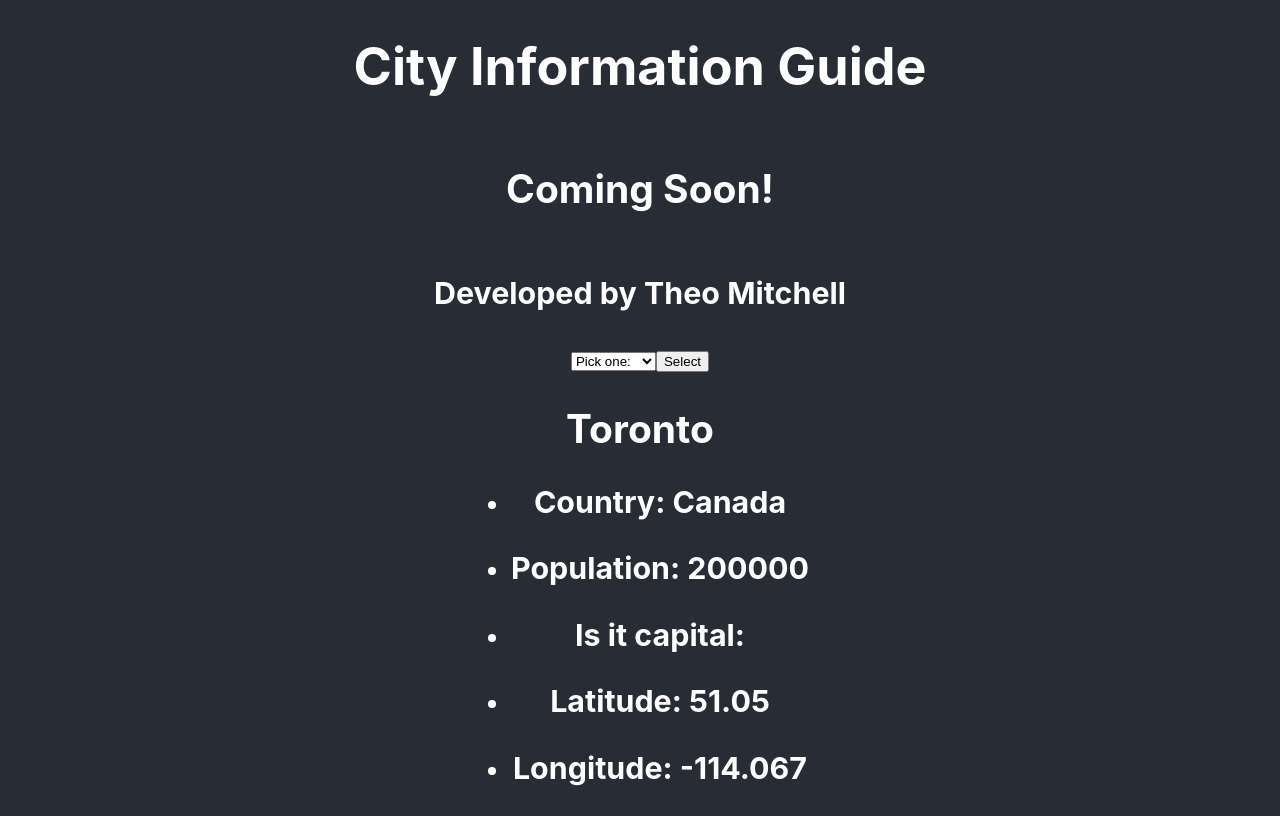
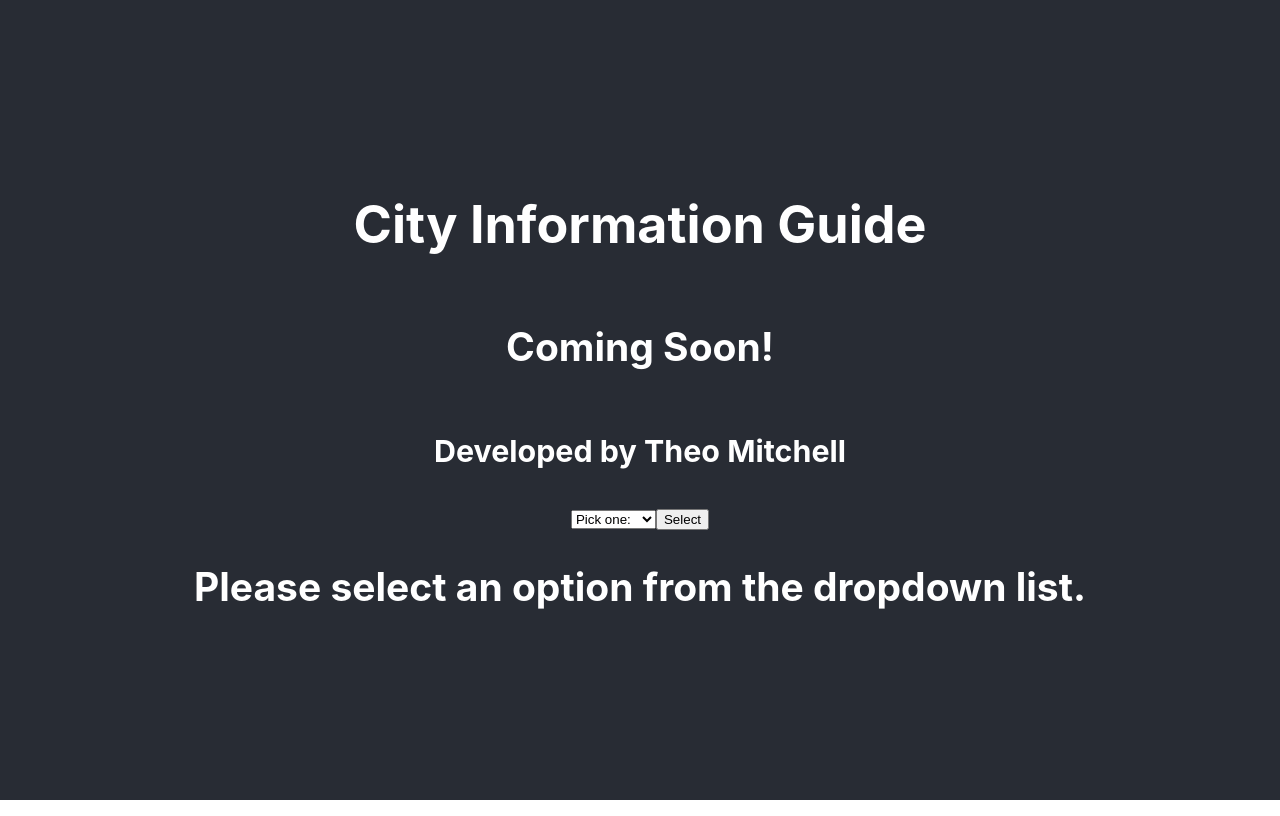
Before and after one commit to tdmitchell/city-guide-project-3, a React (Create React App) app: page / in a window 1280 px wide. Built offline with nearby package versions, Linux system fonts and the light colour scheme.

Commit message:
6. Adjusted DisplayInformation to ask user to select a option, and create the logic to get the user's choice value and pass it to the getInfo()

```diff
--- a/src/App.js
+++ b/src/App.js
@@ -1,15 +1,43 @@
 import "./App.css";
+import { useEffect, useState } from "react";
+import axios from "axios";
+
 import CitySelectionForm from "./components/CitySelectionForm";
 import DisplayInformation from "./components/DisplayInformation";
 
 function App() {
-  const cityInfo = {
-    name: "Toronto",
-    country: "Canada",
-    population: 200000,
-    latitude: 51.05,
-    longitude: -114.067,
-    is_capital: false,
+  //Hardcoded to test Display
+  // const cityInfo = {
+  //   name: "Toronto",
+  //   country: "Canada",
+  //   population: 200000,
+  //   latitude: 51.05,
+  //   longitude: -114.067,
+  //   is_capital: false,
+  // };
+
+  //States
+  // const [city, setCity] = useState("Rio de Janeiro");
+  const [city, setCity] = useState("");
+  const [selectedInfo, setSelectedInfo] = useState({
+    // name: "Toront",
+    // country: "Canada1",
+    // population: 200000,
+    // latitude: 51.05,
+    // longitude: -114.067,
+    // is_capital: false,
+  });
+
+  // Get info from API
+  const getInfo = (e, cityName) => {
+    e.preventDefault();
+    console.log("city From getInfo", cityName);
+    setCity(cityName);
+    let newCityInfo = selectedInfo;
+    return newCityInfo;
+
+    // setSelectedInfo(apiCityInformation);
+    // console.log("apiCityInformation", apiCityInformation);
   };
 
   return (
@@ -19,8 +47,9 @@ function App() {
         <h2>Coming Soon!</h2>
         <h3>Developed by Theo Mitchell</h3>
 
-        <CitySelectionForm />
-        <DisplayInformation cityObject={cityInfo} />
+        <CitySelectionForm getInfo={getInfo} />
+        {/* <DisplayInformation cityObject={cityInfo} /> */}
+        <DisplayInformation cityObject={selectedInfo} />
       </header>
     </div>
   );
--- a/src/components/DisplayInformation.js
+++ b/src/components/DisplayInformation.js
@@ -1,9 +1,11 @@
 function DisplayInformation(props) {
-  console.log(props);
+  console.log(props.cityObject.name);
 
   return (
     <section>
-      {props.cityObject.name !== "" ? (
+      {props.cityObject.name === undefined ? (
+        <h2>Please select an option from the dropdown list.</h2>
+      ) : (
         <>
           <h2>{props.cityObject.name}</h2>
           <ul>
@@ -34,8 +36,6 @@ function DisplayInformation(props) {
             </li>
           </ul>
         </>
-      ) : (
-        <h2>Sorry, No info available</h2>
       )}
     </section>
   );
```
